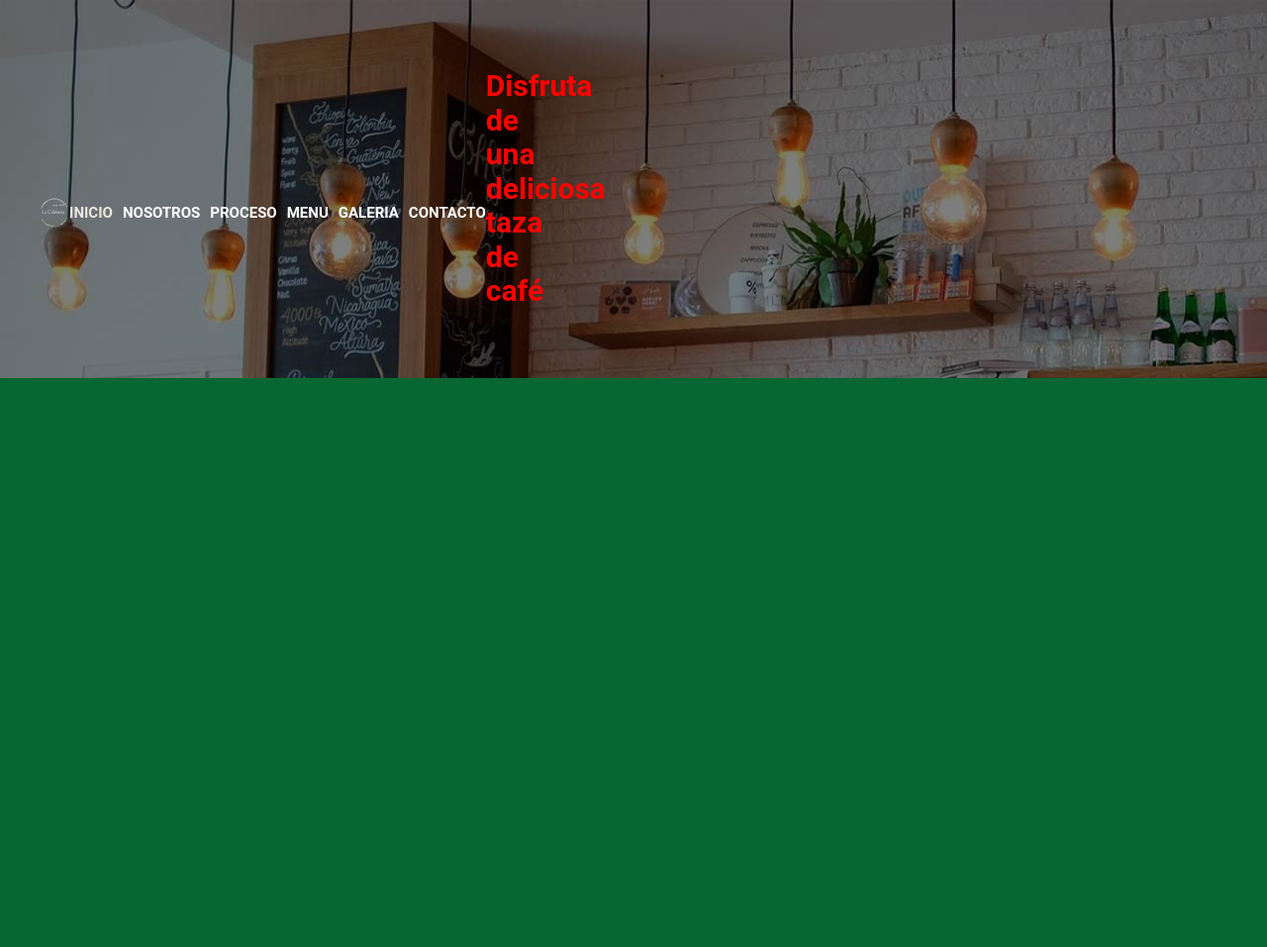
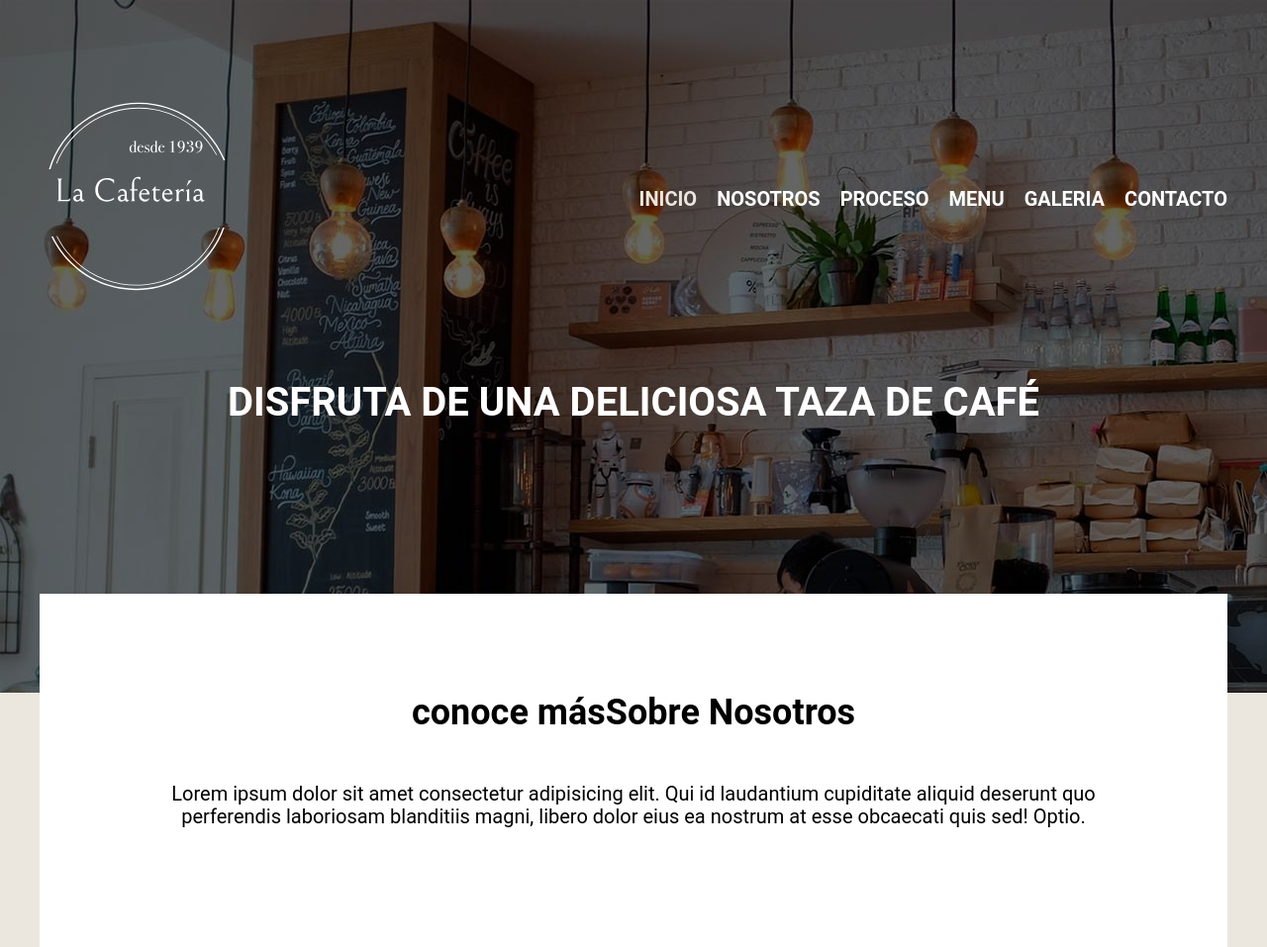
Before and after one commit to IOfiucoI/Cafeteria, a website: page index.html in a window 1280 px wide. Shown: the whole page at 99% size. Before the commit the page ends 800 px from the top, so only its background shows below. Drawn offline with Linux system fonts and the light colour scheme.

Commit message:
Contenido

```diff
--- a/css/app.css
+++ b/css/app.css
@@ -319,7 +319,8 @@ html {
 
 body {
   font-family: "Roboto", sans-serif;
-  font-size: 6rem;
+  font-size: 1.6rem;
+  background-color: #ebe7de;
 }
 
 p {
@@ -328,8 +329,8 @@ p {
 }
 
 .contenedor {
+  max-width: 1200px;
   width: 95%;
-  max-width: 120rem;
   margin: 0 auto;
 }
 
@@ -366,24 +367,33 @@ h3 {
   background-color: #5e311e;
 }
 
+h1,
+h2,
+h3 {
+  font-family: "Roboto", sans-serif;
+  margin: 0 0 5rem 0;
+}
+
+h1 {
+  font-size: 4rem;
+}
+
+h2 {
+  font-size: 3.6rem;
+}
+
+h3 {
+  font-size: 3.2rem;
+}
+
 .header {
   width: 100%;
   padding: 5rem 0;
   position: relative;
 }
-@media (min-width: 480px) {
-  .header {
-    padding: 4rem 0;
-  }
-}
 @media (min-width: 768px) {
   .header {
-    padding: 3rem 0;
-  }
-}
-@media (min-width: 1024px) {
-  .header {
-    padding: 2rem 0;
+    min-height: 70rem;
   }
 }
 .header::before {
@@ -394,7 +404,7 @@ h3 {
   left: 0;
   right: 0;
   bottom: 0;
-  opacity: 0.5;
+  opacity: 0.6;
 }
 .header:hover {
   background-color: red;
@@ -402,6 +412,17 @@ h3 {
 .header .contenido {
   margin-top: 5rem;
   position: relative;
+}
+.header .contenido h1 {
+  text-align: center;
+  color: #fff;
+  text-transform: uppercase;
+  margin-top: 4rem;
+}
+@media (min-width: 768px) {
+  .header .contenido h1 {
+    margin-top: 8rem;
+  }
 }
 
 .inicio {
@@ -416,14 +437,14 @@ h3 {
 @media (min-width: 768px) {
   .navegador {
     flex-direction: row;
-    gap: 1rem;
+    gap: 2rem;
     margin-top: 0;
   }
 }
 .navegador a {
   text-align: center;
   color: #fff;
-  font-size: 1.5rem;
+  font-size: 2rem;
   text-transform: uppercase;
   font-weight: 700;
   margin-bottom: 1rem;
@@ -462,22 +483,14 @@ h3 {
   }
 }
 
-body {
-  background-color: rgb(8, 102, 50);
-  font-size: 4rem;
-  display: flex;
-  gap: 2rem;
+.principal {
+  background-color: #fff;
+  padding: 2rem;
 }
-
-h1 {
-  color: rgb(255, 0, 0);
+@media (min-width: 768px) {
+  .principal {
+    padding: 10rem;
+    margin-top: -10rem;
+    position: relative;
+  }
 }
-
-p {
-  color: rgb(255, 255, 255);
-}
-
-div {
-  display: grid;
-  grid-template-columns: 3rem;
-}
--- a/index.html
+++ b/index.html
@@ -6,7 +6,6 @@
     <meta http-equiv="X-UA-Compatible" content="IE=edge">
     <meta name="viewport" content="width=device-width, initial-scale=1.0">
     <link rel="stylesheet" href="css/app.css">
-
     <title>Cafeteria</title>
 </head>
 
@@ -26,13 +25,18 @@
                     <a href="galeria.html">GALERIA</a>
                     <a href="contacto.html">CONTACTO</a>
                 </nav>
-                <div class="texto-header">
-                    <h1>Disfruta de una deliciosa taza de café</h1>
-                </div>
+            </div>
+            <div class="texto-header">
+                <h1>Disfruta de una deliciosa taza de café</h1>
             </div>
         </div>
     </header>
 
+    <main class="contenedor principal text-center">
+        <h2><spam>conoce más</spam>Sobre Nosotros</h2>
+        <p>Lorem ipsum dolor sit amet consectetur adipisicing elit. Qui id laudantium cupiditate aliquid deserunt quo perferendis laboriosam blanditiis magni, libero dolor eius ea nostrum at esse obcaecati quis sed! Optio.</p>
+    </main>
+
 </body>
 
 </html>
```
Also changed, not shown: gulpfile.js (+8 -8 lines).
